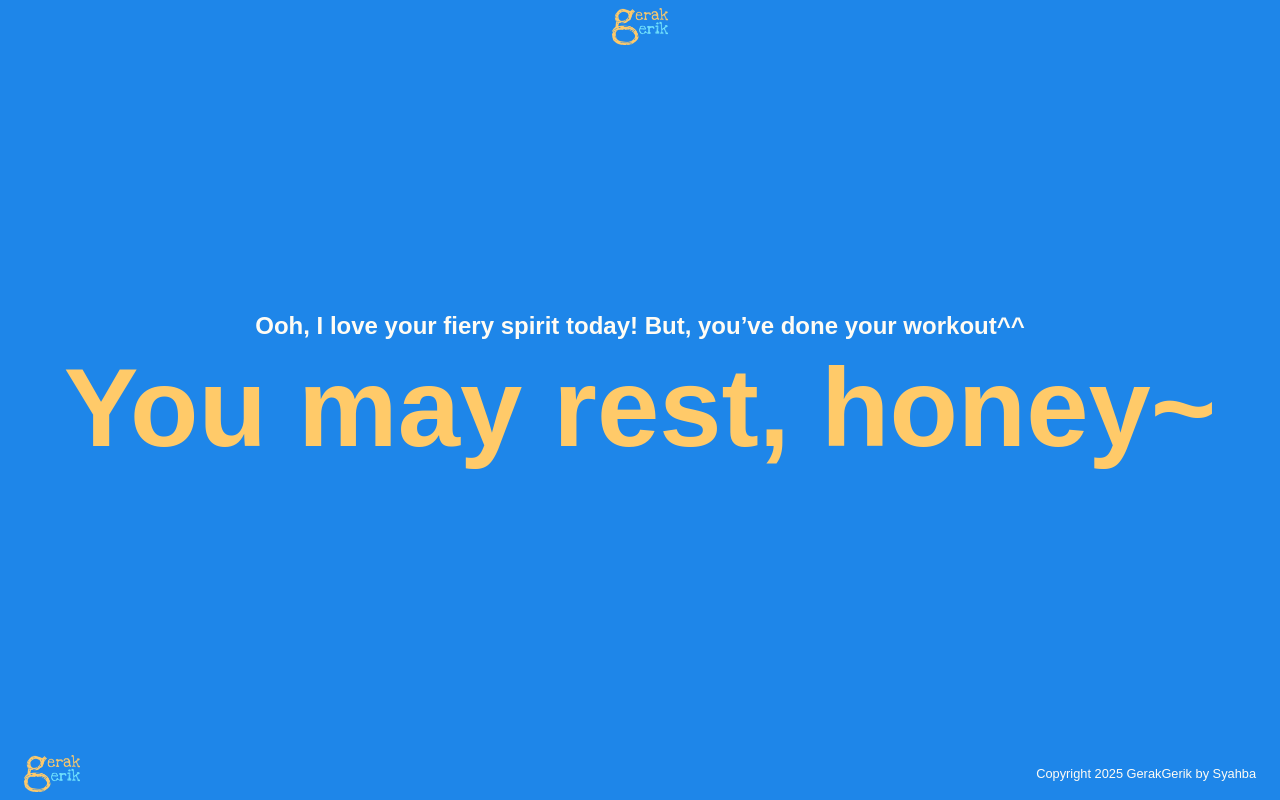
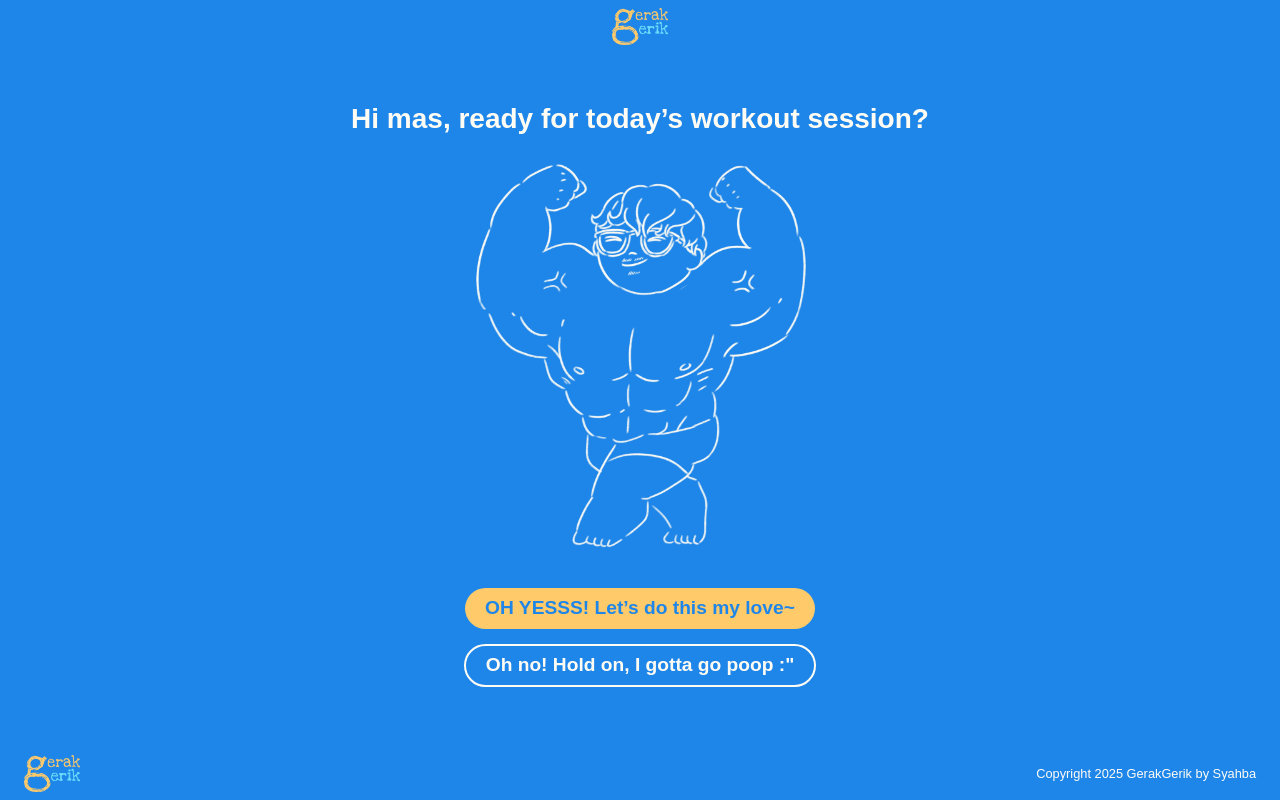
Before and after one commit to syahba/gerak-gerik, a React (Vite) app: page / in a window 1280 px wide. Built offline with nearby package versions, Linux system fonts and the light colour scheme; a web font is replaced by a local one.

Commit message:
create workout page

```diff
--- a/src/components/Button.jsx
+++ b/src/components/Button.jsx
@@ -8,7 +8,7 @@ function Button({ is_light, is_primary, text, onClick }) {
       styles = "text-[var(--white-color)] bg-[var(--primary-color)]";
     } else {
       styles = `text-[var(--primary-color)] bg-transparent
-      outline outline-2 outline-[var(--primary-color)] outline-offset-[-4px]`;
+      outline outline-2 outline-[var(--primary-color)] outline-offset-[-1.5px]`;
     }
   } else if (!is_light) {
     if (is_primary) {
--- a/src/index.css
+++ b/src/index.css
@@ -31,3 +31,11 @@ h1 {
   font-size: 1.75rem;
   font-weight: 700;
 }
+
+.screen {
+  @apply min-h-screen flex flex-col items-center;
+}
+
+.content {
+  @apply flex-1 flex flex-col items-center justify-center;
+}
--- a/src/pages/HomePage.jsx
+++ b/src/pages/HomePage.jsx
@@ -2,27 +2,32 @@ import { useNavigate } from "react-router-dom";
 import Button from "../components/Button";
 import Footer from "../components/Footer";
 import Navbar from "../components/Navbar";
+import "../index.css";
 
 function HomePage() {
   const is_light = false;
   const navigate = useNavigate();
-  const has_workout = true;
+  const has_workout = false;
 
   return (
-    <div className="bg-[var(--primary-color)] min-h-screen flex flex-col items-center">
+    <div className="bg-[var(--primary-color)] screen">
       <Navbar is_light={is_light}></Navbar>
 
       {has_workout ? (
-        <div className="flex-1 flex flex-col items-center justify-center">
-          <h2 className="text-[var(--white-color)]">Ooh, I love your fiery spirit today! But, you’ve done your workout^^</h2>
-          <h1 className="text-[var(--secondary-color)] text-[7rem] -mt-5">You may rest, honey~</h1>
+        <div className="content">
+          <h2 className="text-[var(--white-color)]">
+            Ooh, I love your fiery spirit today! But, you’ve done your workout^^
+          </h2>
+          <h1 className="text-[var(--secondary-color)] text-[7rem] -mt-5">
+            You may rest, honey~
+          </h1>
         </div>
       ) : (
-        <section className="flex-1 flex flex-col items-center justify-center gap-6 my-4">
+        <section className="content gap-6 my-4">
           <h1 className="text-[var(--white-color)]">
             Hi mas, ready for today’s workout session?
           </h1>
-          <img src="./doodles-1.webp" alt="illustration" className="max-w-96" />
+          <img src="./doodles-1.webp" alt="Illustration" className="max-w-96" />
 
           <div className="flex flex-col max-w-max gap-4 my-4">
             <Button
--- a/src/pages/TimerPage.jsx
+++ b/src/pages/TimerPage.jsx
@@ -2,21 +2,24 @@ import { useNavigate } from "react-router-dom";
 import Footer from "../components/Footer";
 import Navbar from "../components/Navbar";
 import Button from "../components/Button";
+import "../index.css";
 
 function TimerPage() {
   const is_light = false;
   const navigate = useNavigate();
 
   return (
-    <div className="bg-[var(--primary-color)] min-h-screen flex flex-col items-center">
+    <div className="bg-[var(--primary-color)] screen">
       <Navbar is_light={is_light}></Navbar>
 
-      <section className="flex-1 flex flex-col items-center justify-center my-2">
+      <section className="content my-2">
         <h1 className="text-[var(--white-color)]">
           Fine, I’ll give you 10 minutes -.-
         </h1>
 
-        <h1 className="text-[20rem] text-[var(--secondary-color)] -mt-10 -mb-5">10:00</h1>
+        <h1 className="text-[20rem] text-[var(--secondary-color)] -mt-10 -mb-5">
+          10:00
+        </h1>
 
         <Button
           is_light={is_light}
--- a/src/pages/WorkoutPage.jsx
+++ b/src/pages/WorkoutPage.jsx
@@ -1,6 +1,58 @@
+import { useNavigate } from "react-router-dom";
+import Navbar from "../components/Navbar";
+import Footer from "../components/Footer";
+import Button from "../components/Button";
+import "../index.css";
+import { useState } from "react";
+
 function WorkoutPage() {
+  const is_light = true;
+  const navigate = useNavigate();
+
+  // video carousel
+  const videos = ["1wtm9blsNqk", "gF0WuSkzIjY"];
+  const [index, setIndex] = useState(0);
+
+  const handleNext = () => {
+    setIndex((prev) => (prev === videos.length - 1 ? 0 : prev + 1));
+  };
+
   return (
-    <div></div>
+    <div className="bg-[var(--white-color)] screen">
+      <Navbar is_light={is_light}></Navbar>
+
+      <section className="content gap-5 my-2">
+        <h1 className="text-[var(--neutral-color)]">
+          Which reps do you want to do today, mas?
+        </h1>
+
+        <iframe
+          src={`https://www.youtube.com/embed/${videos[index]}?autoplay=0`}
+          title="Workout Video"
+          allow="accelerometer; autoplay; clipboard-write; encrypted-media; gyroscope; picture-in-picture"
+          allowFullScreen
+          className="w-[60rem] aspect-video overflow-hidden"
+        ></iframe>
+
+        <div className="flex items-center gap-6 mt-2">
+          <Button
+            is_light={is_light}
+            is_primary={false}
+            text={"Maybe a different workout?"}
+            onClick={handleNext}
+          ></Button>
+
+          <Button
+            is_light={is_light}
+            is_primary={true}
+            text={"Woohoo! All done for today, babe!"}
+            onClick={() => navigate("/final")}
+          ></Button>
+        </div>
+      </section>
+
+      <Footer is_light={is_light}></Footer>
+    </div>
   );
 }
 
```
